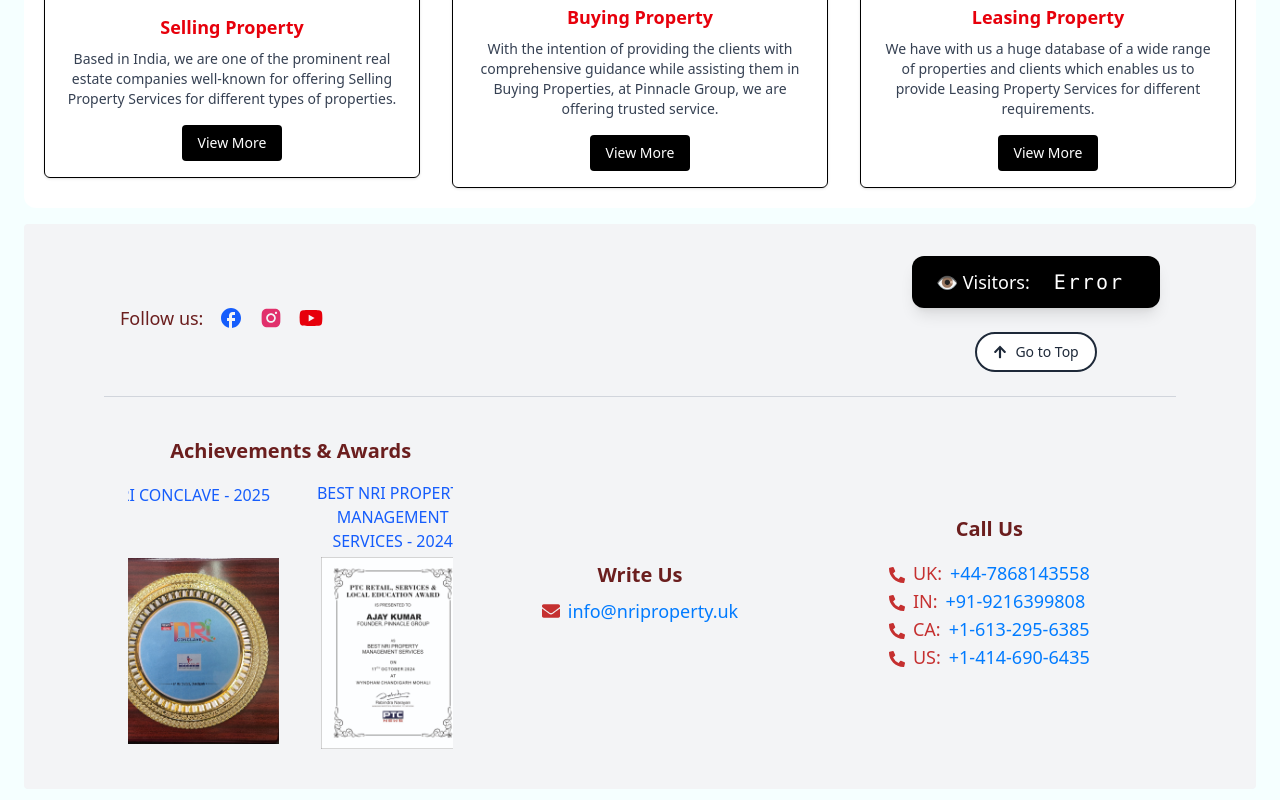
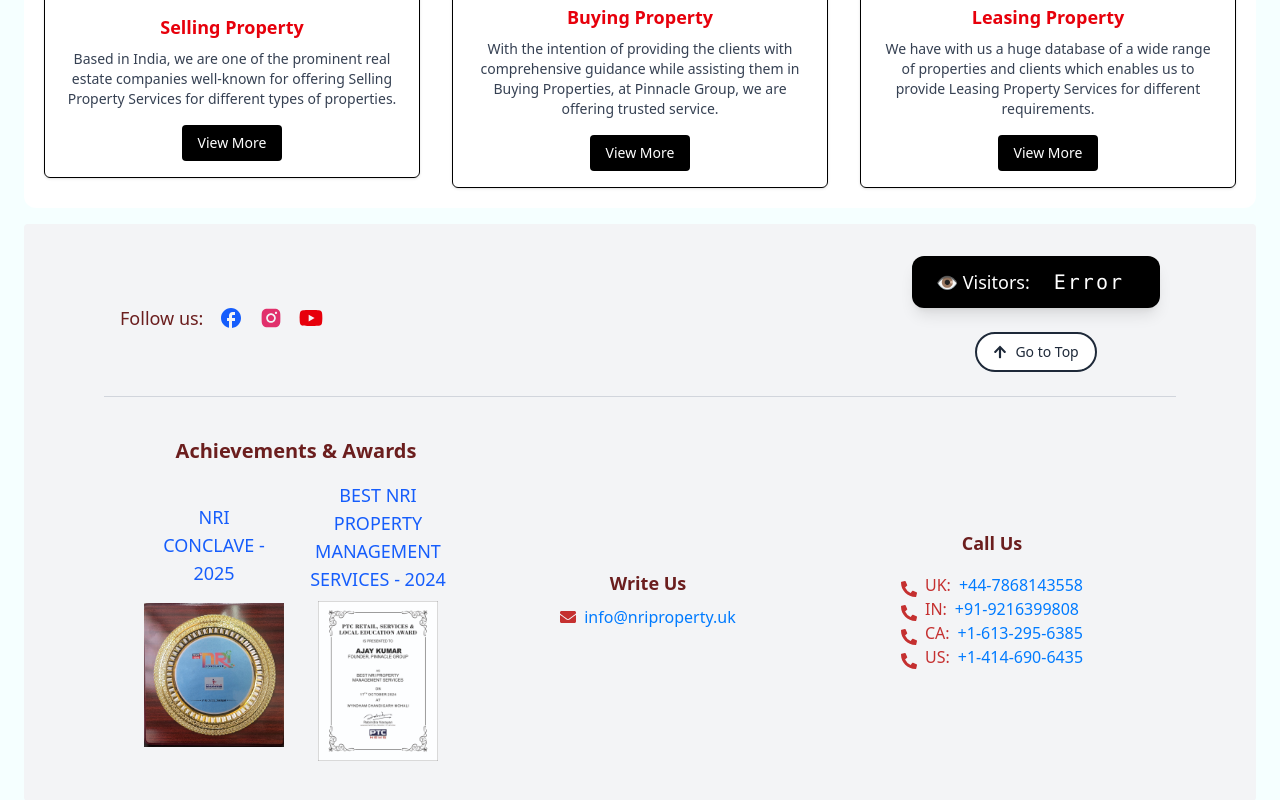
Before and after one commit to Abhixak/Pinnacle-Group-UK, a React (Vite) app: page /about in a window 1280 px wide. Shown: the part 902-1702 px from the top of the page. Built offline with nearby package versions, Linux system fonts and the light colour scheme; no server answers.

Commit message:
Changes in footer and header

```diff
--- a/src/Components/Enquire.jsx
+++ b/src/Components/Enquire.jsx
@@ -100,9 +100,12 @@ const EnquiryForm = () => {
             <option value="" disabled hidden>
               Select a Service
             </option>
-            <option>Buy a Property</option>
-            <option>Sell a Property</option>
-            <option>Lease a Property</option>
+            <option>Sell Property</option>
+            <option>Buy Property</option>
+            <option>Legal Documentation</option>
+            <option>Title Clearing</option>
+            <option>Tax and Finance</option>
+            <option>Others</option>
           </select>
 
           <textarea
--- a/src/Components/Footer.jsx
+++ b/src/Components/Footer.jsx
@@ -21,25 +21,13 @@ const Footer = () => {
           {/* Left: Social Icons */}
           <div className="flex flex-wrap gap-4 text-2xl items-center">
             <h3 className="text-lg text-[#6b1e1e]">Follow us:</h3>
-            <a
-              href="https://www.facebook.com/pinnacleinfra.co.in?ref=embed_page"
-              target="_blank"
-              rel="noopener noreferrer"
-            >
+            <a href="https://www.facebook.com/pinnacleinfra.co.in?ref=embed_page" target="_blank" rel="noopener noreferrer">
               <MdFacebook className="text-blue-600 cursor-pointer" />
             </a>
-            <a
-              href="https://www.instagram.com/pinnaclegrouplondon/"
-              target="_blank"
-              rel="noopener noreferrer"
-            >
+            <a href="https://www.instagram.com/pinnaclegrouplondon/" target="_blank" rel="noopener noreferrer">
               <AiFillInstagram className="text-[#E1306C] cursor-pointer" />
             </a>
-            <a
-              href="https://youtube.com/@pinnaclegroupofficial?si=RICyMon1CkU2s2pp"
-              target="_blank"
-              rel="noopener noreferrer"
-            >
+            <a href="https://youtube.com/@pinnaclegroupofficial?si=RICyMon1CkU2s2pp" target="_blank" rel="noopener noreferrer">
               <FaYoutube className="text-red-600 cursor-pointer" />
             </a>
           </div>
@@ -59,39 +47,40 @@ const Footer = () => {
       </div>
 
       {/* Contact Info Grid */}
-      <div className="grid grid-cols-1 lg:grid-cols-3 gap-6 border-t border-gray-300 text-center !p-6 place-items-center">
+      <div className="grid grid-cols-1 md:grid-cols-2 lg:grid-cols-3 gap-6 border-t border-gray-300 text-center !p-6 place-items-start">
+        {/* Wrap all three blocks inside this flex container on md screens */}
+        <div className="md:col-span-2 lg:col-span-3 flex flex-col lg:flex-row items-center justify-center gap-6 w-full">
           {/* Achievements & Awards */}
-        <div className="w-full max-w-sm !mx-auto !py-4 overflow-hidden rounded-xl">
+          <div className="w-full max-w-md !mx-auto !py-4 rounded-xl">
             <h4 className="text-md md:text-lg xl:text-xl !px-4 font-semibold !mb-4 text-[#6b1e1e]">
               Achievements & Awards
             </h4>
 
-          <div className="!px-4 flex flex-col sm:flex-row justify-center items-center gap-6">
+            <div className="!px-4 flex flex-col sm:flex-row sm:justify-center sm:items-stretch items-center gap-6">
               {/* Award 1 */}
-            <div className="flex flex-col items-center text-center">
-              <p className="text-blue-600 text-sm md:text-base !mb-4 sm:!mb-12">
+              <div className="flex flex-col items-center justify-center text-center w-full max-w-[140px] sm:max-w-[160px] md:max-w-[180px]">
+                <p className="text-blue-600 text-xs sm:text-sm md:text-base lg:text-lg !m-4 sm:!mb-2 break-words text-center">
                   NRI CONCLAVE - 2025
                 </p>
                 <MagnifierImage
                   src={nri}
                   alt="NRI Conclave"
-                width={180}
-                height={192}
+                  width={140}
+                  height={160}
                   zoom={2}
-
                 />
               </div>
 
               {/* Award 2 */}
-            <div className="flex flex-col items-center text-center">
-              <p className="text-blue-600 text-sm md:text-base !mb-4 sm:!mb-1">
+              <div className="flex flex-col items-center justify-center text-center w-full max-w-[140px] sm:max-w-[160px] md:max-w-[180px]">
+                <p className="text-blue-600 text-xs sm:text-sm md:text-base lg:text-lg !mb-4 sm:!mb-2 break-words text-center">
                   BEST NRI PROPERTY MANAGEMENT SERVICES - 2024
                 </p>
                 <MagnifierImage
                   src={minister}
                   alt="Minister Harsh Malhotra"
-                width={180}
-                height={192}
+                  width={140}
+                  height={160}
                   zoom={2}
                 />
               </div>
@@ -99,11 +88,11 @@ const Footer = () => {
           </div>
 
           {/* Write Us */}
-        <div className="!py-4">
-          <h4 className="text-xl font-semibold !mb-2 text-[#6b1e1e]">
+          <div className="!py-4 w-full max-w-md">
+            <h4 className="text-lg font-semibold !mb-2 text-[#6b1e1e]">
               Write Us
             </h4>
-          <p className="flex justify-center items-center gap-2 text-lg !p-0 !m-0">
+            <p className="flex justify-center items-center gap-2 text-base !p-0 !m-0">
               <FaEnvelope className="text-[#c53030]" />
               <a href="mailto:info@nriproperty.uk" className="text-[#007BFF]">
                 info@nriproperty.uk
@@ -112,12 +101,12 @@ const Footer = () => {
           </div>
 
           {/* Call Us */}
-        <div className="!py-6 w-full">
+          <div className="!py-6 w-full max-w-md">
             <div className="flex flex-col items-center text-center">
-            <h4 className="text-xl font-semibold !mb-4 text-[#6b1e1e]">
+              <h4 className="text-lg font-semibold !mb-4 text-[#6b1e1e]">
                 Call Us
               </h4>
-            <div className="text-lg space-y-2">
+              <div className="text-base space-y-2">
                 {[
                   {
                     label: "UK",
@@ -159,6 +148,7 @@ const Footer = () => {
           </div>
         </div>
       </div>
+    </div>
   );
 };
 
--- a/src/Components/PopUpEnquiry.jsx
+++ b/src/Components/PopUpEnquiry.jsx
@@ -18,10 +18,10 @@ const PopUpEnquiry = () => {
     e.preventDefault();
     emailjs
       .sendForm(
-        "service_h2ax3kz", // ✅ Your Service ID
-        "template_1iz83m7", // ✅ Your Template ID
+        "service_h2ax3kz",
+        "template_1iz83m7",
         form.current,
-        "pQqSTFuOf-O4iXuH-" // ✅ Your Public Key
+        "pQqSTFuOf-O4iXuH-"
       )
       .then(
         () => {
@@ -96,7 +96,6 @@ const PopUpEnquiry = () => {
                 <option value="+91">🇮🇳 India (+91)</option>
                 <option value="+44">🇬🇧 UK (+44)</option>
                 <option value="+1">🇺🇸 USA (+1)</option>
-                {/* Add more country codes if needed */}
               </datalist>
 
               <input
@@ -120,10 +119,12 @@ const PopUpEnquiry = () => {
               <option value="" disabled hidden>
                 Select a Service
               </option>
-              <option>Buy a Property</option>
-              <option>Sell a Property</option>
-              <option>Lease a Property</option>
-              <option>Loan Consultation</option>
+              <option>Buy Property</option>
+              <option>Sell Property</option>
+              <option>Legal Documentation</option>
+              <option>Title Clearing</option>
+              <option>Tax and Finance</option>
+              <option>Others</option>
             </select>
 
             <textarea
--- a/src/Components/Services.jsx
+++ b/src/Components/Services.jsx
@@ -1,6 +1,3 @@
-
-
-
 import React from "react";
 import { useNavigate } from "react-router-dom";
 
@@ -40,10 +37,13 @@ const ServicesSection = () => {
   return (
     <div className="rounded-xl !my-4 w-full !px-5 !py-5 text-center bg-white">
       <h2 className="text-3xl font-bold !mb-12">
-        Our <span className="text-red-600 underline underline-offset-4">Services</span>
+        Our{" "}
+        <span className="text-red-600 underline underline-offset-4">
+          Services
+        </span>
       </h2>
 
-      <div className="grid justify-center items-center grid-cols-1 md:grid-cols-2 lg:grid-cols-3 gap-8">
+      <div className="grid grid-cols-1 md:grid-cols-2 lg:grid-cols-3 gap-8 place-items-center">
         {services.map((service, index) => (
           <div
             key={index}
```
Lines whose indentation alone changed are shown as unchanged.
